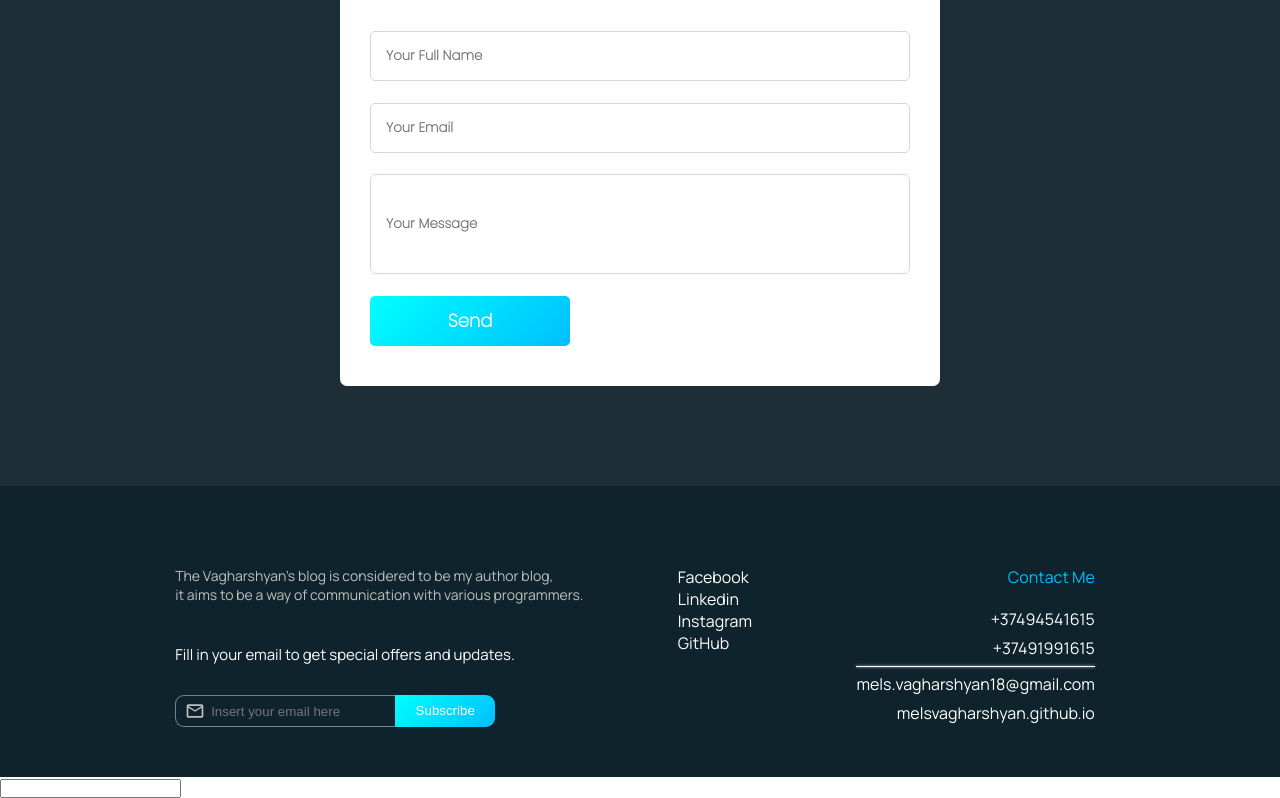
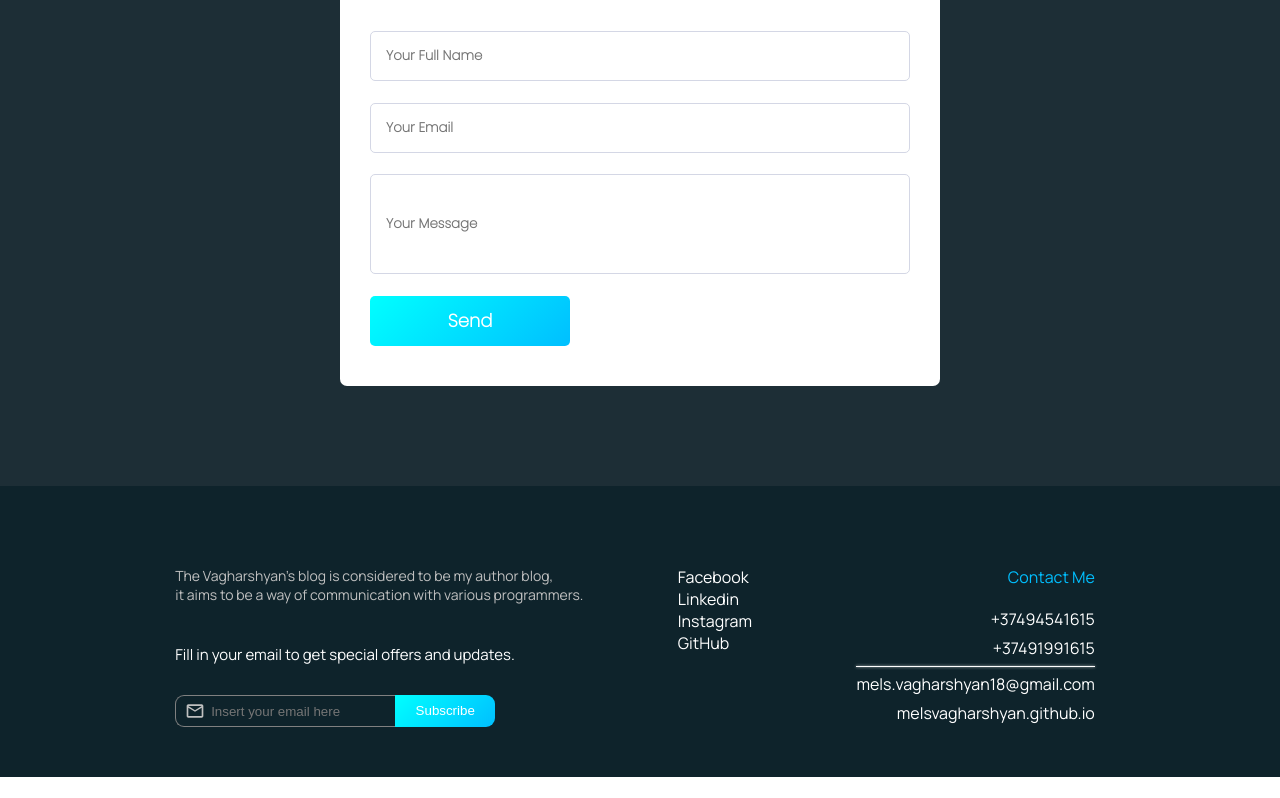
Before and after one commit to melsvagharshyan/melsvagharshyan.github.io, a React (Create React App) app: page / in a window 1280 px wide. Shown: the part 2197-2995 px from the top of the page. After the commit the page ends 2974 px from the top, so only its background shows below. Built offline with nearby package versions, Linux system fonts and the light colour scheme; a web font is replaced by a local one.

Commit message:
go back old style

```diff
--- a/src/App.tsx
+++ b/src/App.tsx
@@ -28,9 +28,6 @@ const App: React.FC = () => {
             <ArrowTop/>
             <FreeHelp/>
             <Footer/>
-            <div>
-                <input type='text'/>
-            </div>
         </div>
     );
 }
```
